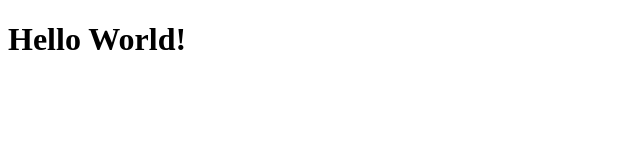
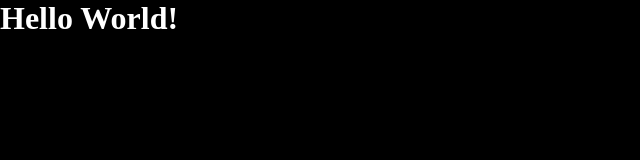
Before and after one commit to hekolcu/hekolcuwebsite, a plain HTML site: page index.html in a window 1280 px wide. Shown: the whole page, without its empty margins (0-640 px from the left). Drawn offline with Linux system fonts and the light colour scheme.

```diff
--- a/index.html
+++ b/index.html
@@ -4,7 +4,17 @@
     <meta charset="UTF-8">
     <meta http-equiv="X-UA-Compatible" content="IE=edge">
     <meta name="viewport" content="width=device-width, initial-scale=1.0">
-    <title>Document</title>
+    <style>
+        * {
+            margin: 0px;
+            padding: 0px;
+        }
+        body {
+            background-color: black;
+            color: white;
+        }
+    </style>
+    <title>Huseyin Emre Kolcu</title>
 </head>
 <body>
     <h1>Hello World!</h1>
```
